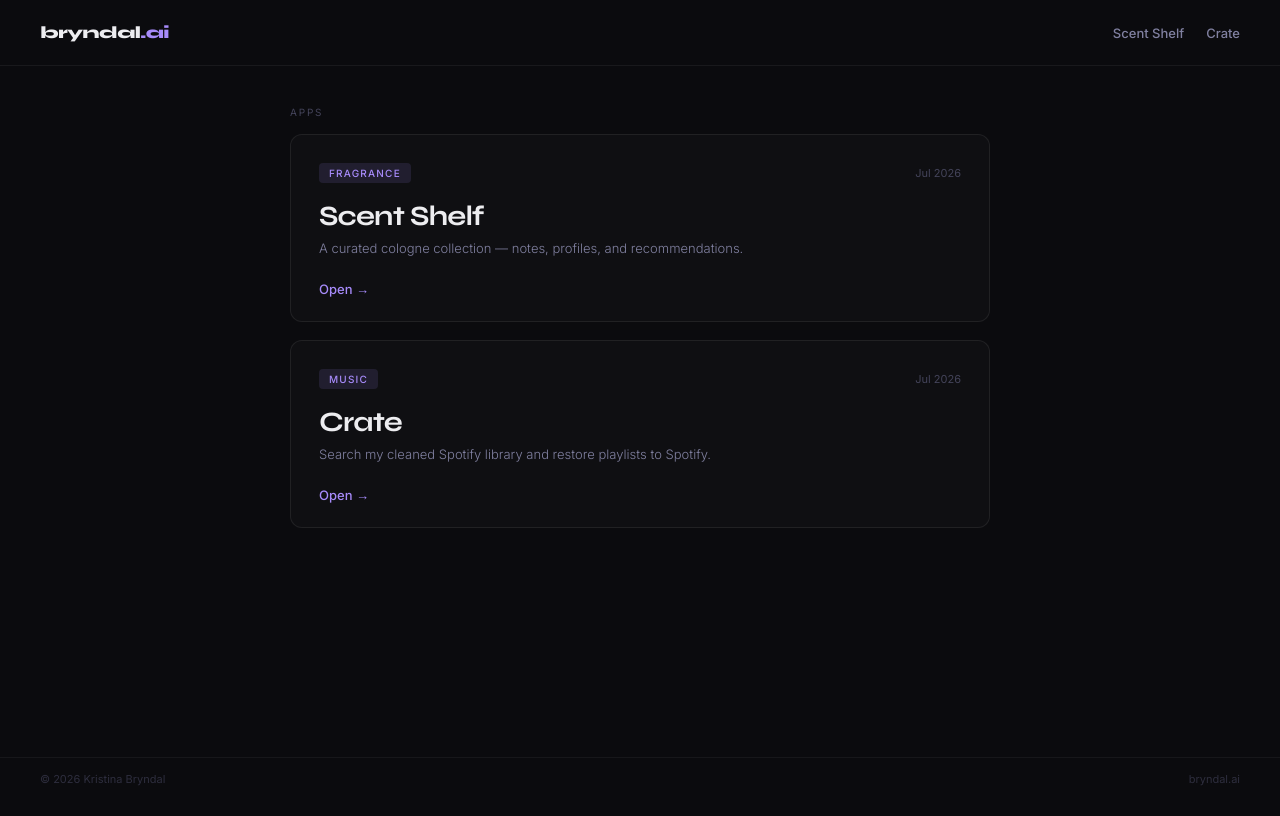
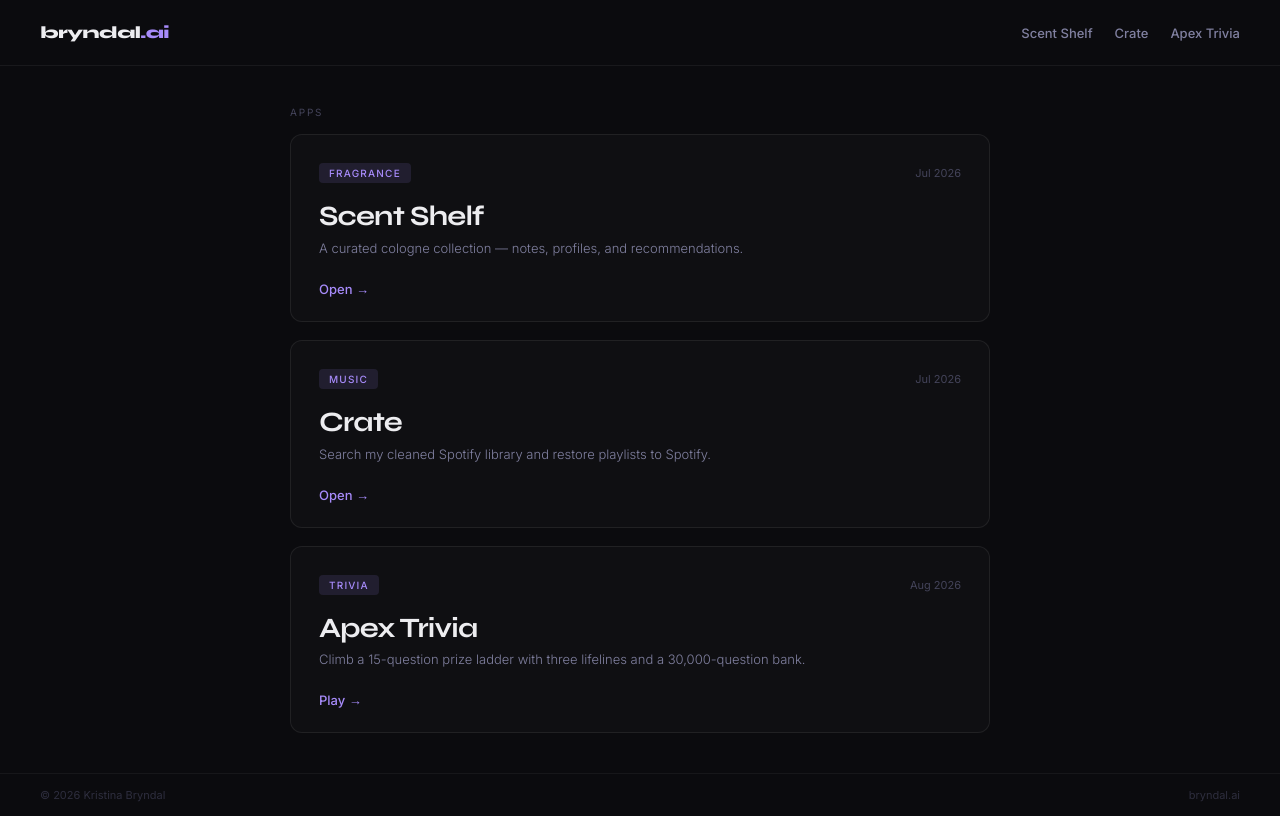
Before and after one commit to kristinabryndal-web/bryndal.ai, a plain HTML site: page index.html in a window 1280 px wide. Drawn offline with Linux system fonts and the light colour scheme.

Commit message:
Add Apex Trivia to app hub

```diff
--- a/index.html
+++ b/index.html
@@ -158,6 +158,7 @@
     <nav class="top-nav">
       <a href="https://scentshelf.bryndal.ai">Scent Shelf</a>
       <a href="https://crate.bryndal.ai">Crate</a>
+      <a href="https://apex-trivia.chasebry13.chatgpt.site">Apex Trivia</a>
     </nav>
   </header>
 
@@ -183,6 +184,16 @@
       <div class="card-desc">Search my cleaned Spotify library and restore playlists to Spotify.</div>
       <span class="open">Open →</span>
     </a>
+
+    <a class="card" href="https://apex-trivia.chasebry13.chatgpt.site" style="margin-top: 18px;">
+      <div class="card-head">
+        <span class="tag">Trivia</span>
+        <span class="date">Aug 2026</span>
+      </div>
+      <div class="card-title">Apex Trivia</div>
+      <div class="card-desc">Climb a 15-question prize ladder with three lifelines and a 30,000-question bank.</div>
+      <span class="open">Play →</span>
+    </a>
   </main>
 
   <footer>
```
